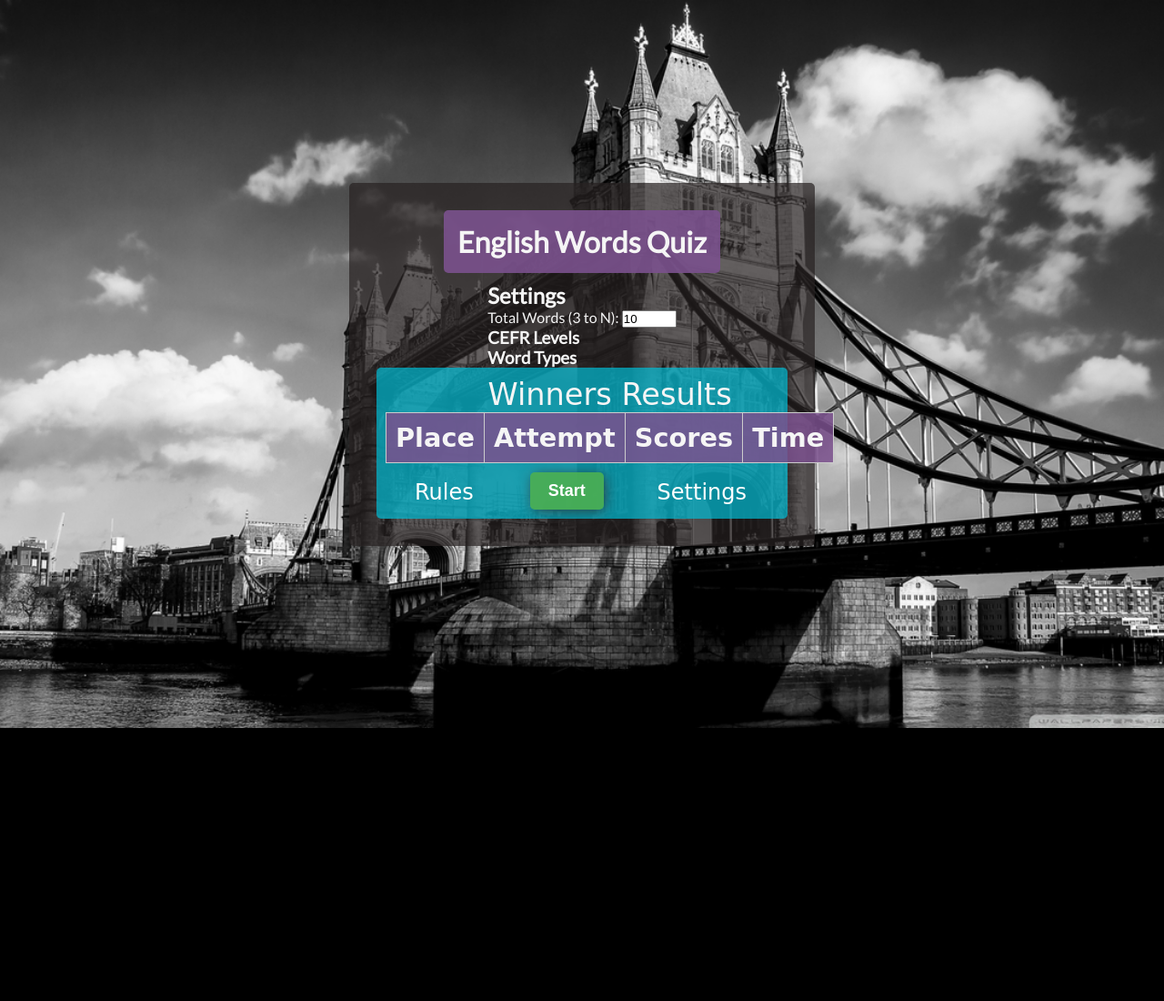
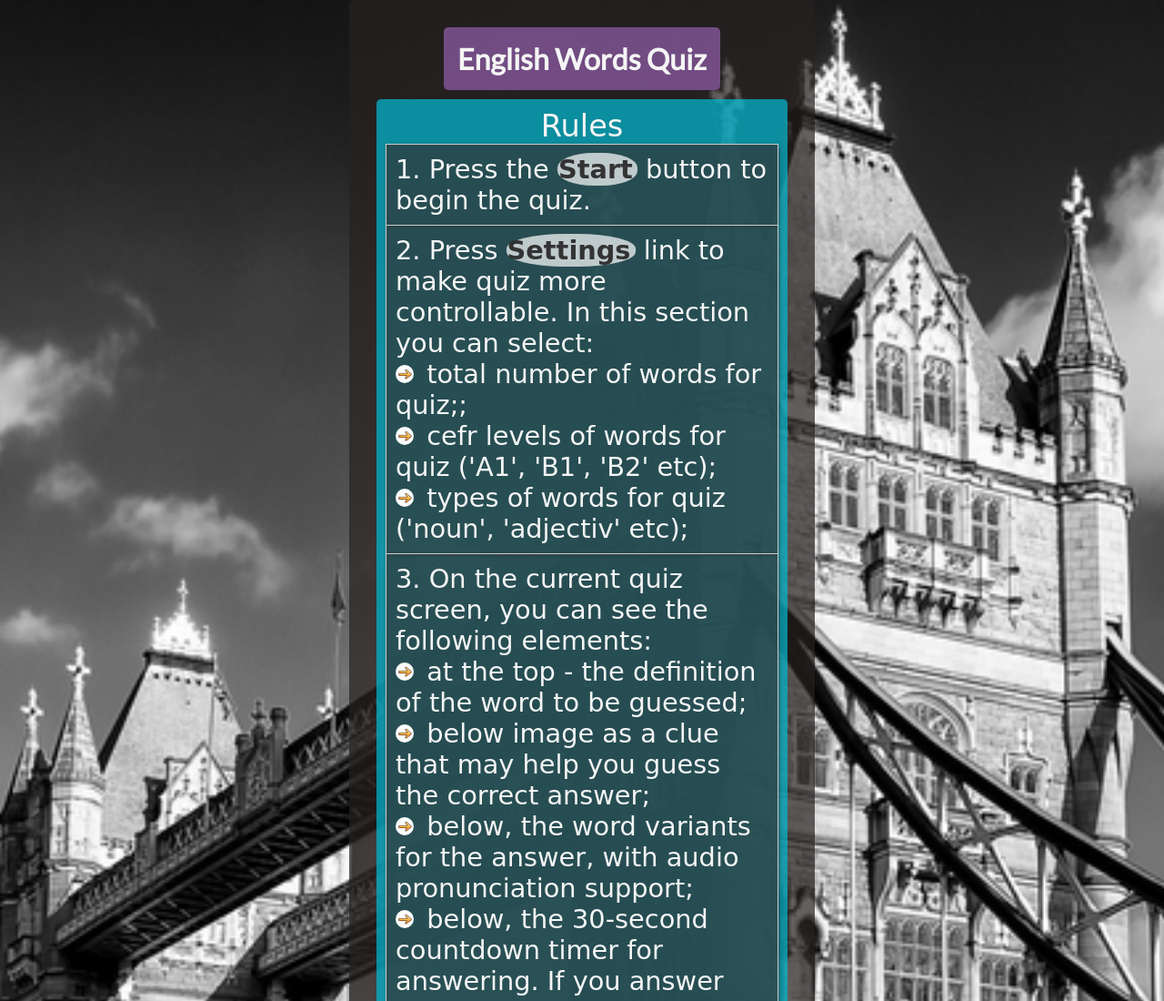
Before and after one commit to vladar21/english-words-quiz, a plain HTML site: page index.html in a window 1280 px wide. Shown: the top 1100 px of the page at 91% size. Before the commit the page ends 800 px from the top, so only its background shows below. Drawn offline with Linux system fonts and the light colour scheme; a web font is replaced by a local one.

Commit message:
feat: add rules section with content

```diff
--- a/assets/css/style.css
+++ b/assets/css/style.css
@@ -331,12 +331,69 @@
 
 /* Statistic Window */
 #statistic-window {
+    /* display: block; */
+    display: none;
+    width: 100%;
+    /* font-size: 210%; */
+    /* background-color: rgb(146, 6, 6); */
+}
+
+#rules {
+    display: block;
+    width: 100%;
+}
+
+#rules td {
+    width: 100%;
+    font-size: 100%;
+    text-align: left;
+    background-color: rgba(51, 51, 51, 0.7);
+}
+
+#rules {
+    /* display: none; */
     display: block;
     width: 100%;
     /* font-size: 210%; */
     /* background-color: rgb(146, 6, 6); */
 }
 
+.arrow-right {
+    display: inline-block;
+    margin: 0;
+    margin-top: 3px;
+    padding:0;
+    background-image: url('../images/right_arrow.webp');
+    background-size: cover;
+    width: 20px;
+    height: 20px;
+    border-radius: 50%;
+    border: none;
+    color: white;
+    text-align: center;
+    margin-right: 5px;
+    /* float: left; */
+}
+
+.rules-akcent {
+    background-color: rgba(255, 255, 255, 0.7);
+    color: rgb(51, 51, 51);
+    font-weight: bold;
+    padding: 1px 5px 1px 1px;
+    border-radius: 45%;
+}
+
+#rules .rules {
+    background-color: rgba(39, 34, 34, 0.7);
+}
+
+#settings {
+    display: none;
+    /* display: block; */
+    width: 100%;
+}
+
+/* statistic window styles */
 #winner-quiz-field {
     display: flex;
     flex-direction: column;
@@ -432,36 +489,6 @@
 .rules-start-settings a:hover {
     background-color: rgba(39, 34, 34, 0.7);
 }
-
-
-/* Use a media query to make the table responsive */
-/* @media screen and (max-width: 600px) { */
-  /* Hide the table caption on small screens */
-  /* .winners-table caption {
-    display: none;
-  } */
-
-  /* Make the table rows behave like blocks */
-  /* .winners-table tr {
-    display: block;
-    margin-bottom: 10px;
-  } */
-
-  /* Make the table cells behave like inline-blocks */
-  /* .winners-table td {
-    display: inline-block;
-    vertical-align: top;
-  } */
-
-  /* Control buttons area */
-  /* .control-buttons {
-    display: flex;
-    flex-direction: column;
-    align-items: center;
-    justify-content: space-around;
-    gap: 10px;
-  } */
-/* } */
 
 @media screen and (max-width: 600px) {
     .quizsquare {
--- a/assets/js/script.js
+++ b/assets/js/script.js
@@ -14,12 +14,13 @@ const timerSpinner = document.querySelector(".timer-spinner");
 let isTimerSpinnerVisible = true;
 // updateTimerDisplay();
 
-// Add an event listener to the "Start" and "Skip" button
+// Add an event listener to the "Start"
 var startQuizButton = document.getElementById("start-quiz-button");
 startQuizButton.addEventListener("click", startQuiz);
+// Add an event listener to the "Next" button
 var nextQuizButton = document.getElementById("next-button");
 nextQuizButton.addEventListener("click", takeAturn);
-// Add an event listener for the "Stop Quiz" button
+// Add an event listener for the "Stop" quiz button
 const stopQuizButton = document.getElementById("stop-button");
 stopQuizButton.addEventListener("click", stopQuiz);
 
--- a/index.html
+++ b/index.html
@@ -50,9 +50,6 @@
             <!-- <button id="stop-quiz-button">Stop Quiz</button> -->
         </div>
 
-        <div id="rules">
-            <!-- Congratulations message goes here -->
-        </div>
         <div id="settings">
             <h2>Settings</h2>
             <label for="totalWords">Total Words (3 to N):</label>
@@ -66,6 +63,46 @@
             <h3>Word Types</h3>
             <div id="wordTypes">
                 <!-- Checkbox options for word types will be added here -->
+            </div>
+        </div>
+
+        <div id="rules">
+            <div id="winner-quiz-field" class="winners-results">
+                <table class="winners-table">
+                    <caption>Rules</caption>
+                    <tbody>
+                        <tr>
+                            <td>1. Press the <span class="rules-akcent">Start</span> button to begin the quiz.</td>
+                        </tr>
+                        <tr>
+                            <td>2. Press <span class="rules-akcent">Settings</span> link to make quiz more controllable. In this section you can select:
+                                <br><span class="arrow-right"></span> total number of words for quiz;;
+                                <br><span class="arrow-right"></span> cefr levels of words for quiz ('A1', 'B1', 'B2' etc);
+                                <br><span class="arrow-right"></span> types of words for quiz ('noun', 'adjectiv' etc);
+                            </td>
+                        </tr>
+                        <tr>
+                            <td>3. On the current quiz screen, you can see the following elements:
+                                <br><span class="arrow-right"></span> at the top - the definition of the word to be guessed;
+                                <br><span class="arrow-right"></span> below image as a clue that may help you guess the correct answer;
+                                <br><span class="arrow-right"></span> below, the word variants for the answer, with audio pronunciation support;
+                                <br><span class="arrow-right"></span> below, the 30-second countdown timer for answering. If you answer later - the quiz will automatically stop;
+                                <br><span class="arrow-right"></span> on the right, the Stop quiz button;
+                                <br><span class="arrow-right"></span> on the left, the Next question button;
+                                <br><span class="arrow-right"></span> in the bottom left corner - the number of quiz questions already answered and the total number of questions;
+                                <br><span class="arrow-right"></span> in the bottom right corner - the number of correct and incorrect answers in the current attempt.
+                            </td>
+                        </tr>
+                        <tr>
+                            <td>4. After pressing the <span class="rules-akcent">Stop</span> quiz button, you will be taken to the winners table, where you can see the results of the current attempt and all previous attempts.</td>
+                        </tr>
+                    </tbody>
+                </table>
+                <div class="rules-start-settings">
+                    <a href="#" class="rules">Rules</a>
+                    <button id="start-quiz-button">Start</button>
+                    <a href="#" class="settings">Settings</a>
+                </div>
             </div>
         </div>
         <div id="statistic-window">
```
Also changed, not shown: assets/images/right_arrow.webp (added).
